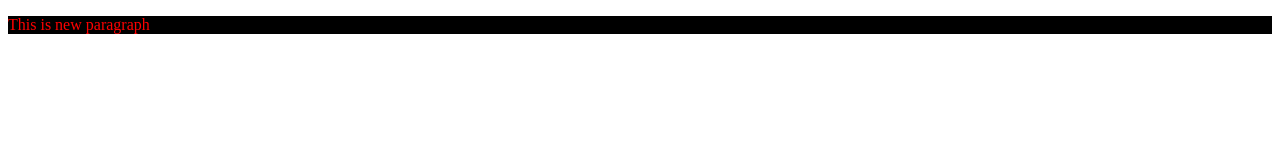
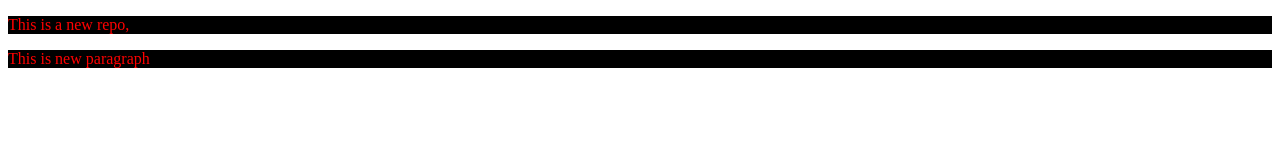
Before and after one commit to prabinsah8910/LocalRepo, a plain HTML site: page index.html in a window 1280 px wide. Drawn offline with Linux system fonts and the light colour scheme.

Commit message:
Add new feature

```diff
--- a/index.html
+++ b/index.html
@@ -7,7 +7,9 @@
     <title>Document</title>
 </head>
 <body>
-
+    <p>
+        This is a  new repo,
+    </p>
     <p>
         This is new paragraph
     </p>
```
